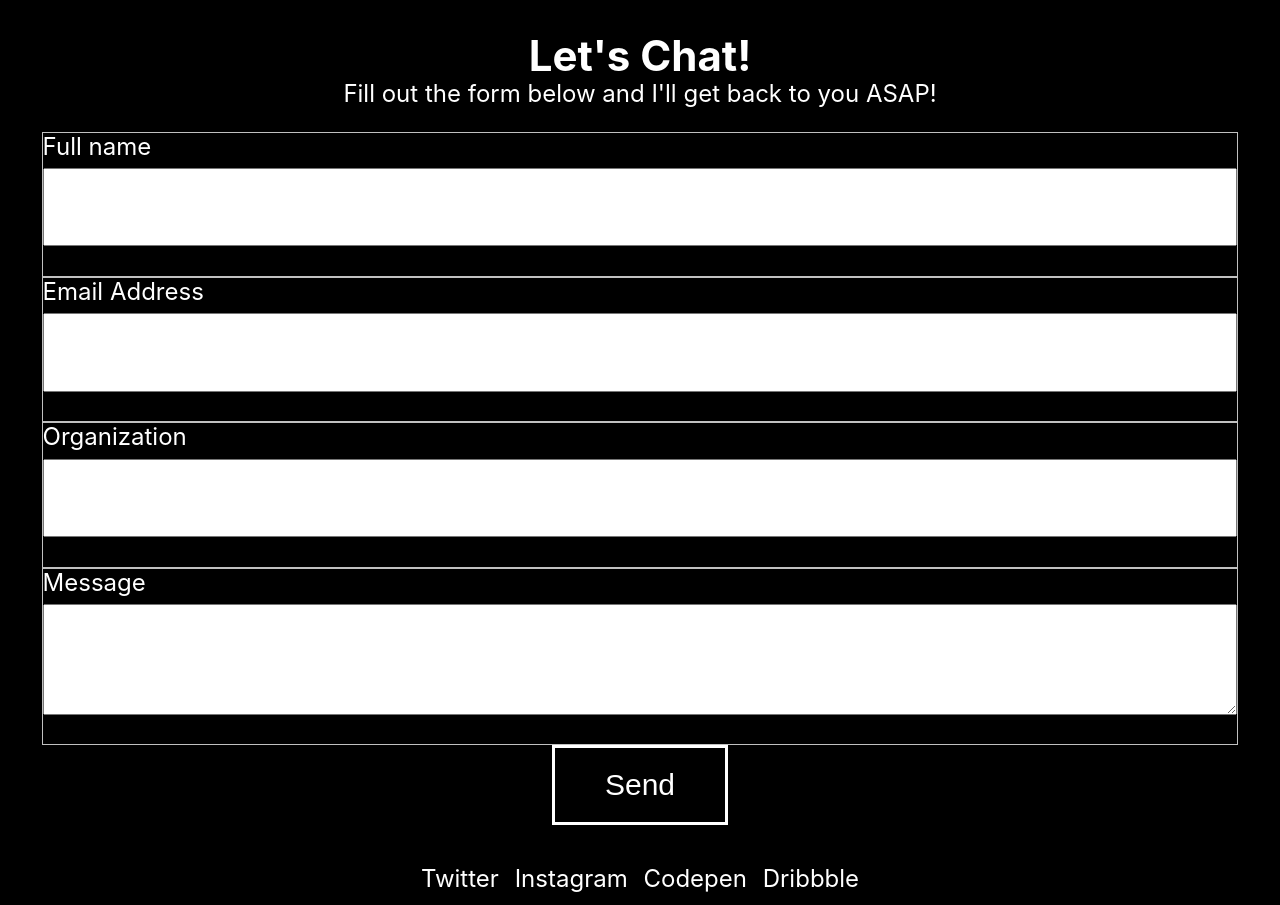
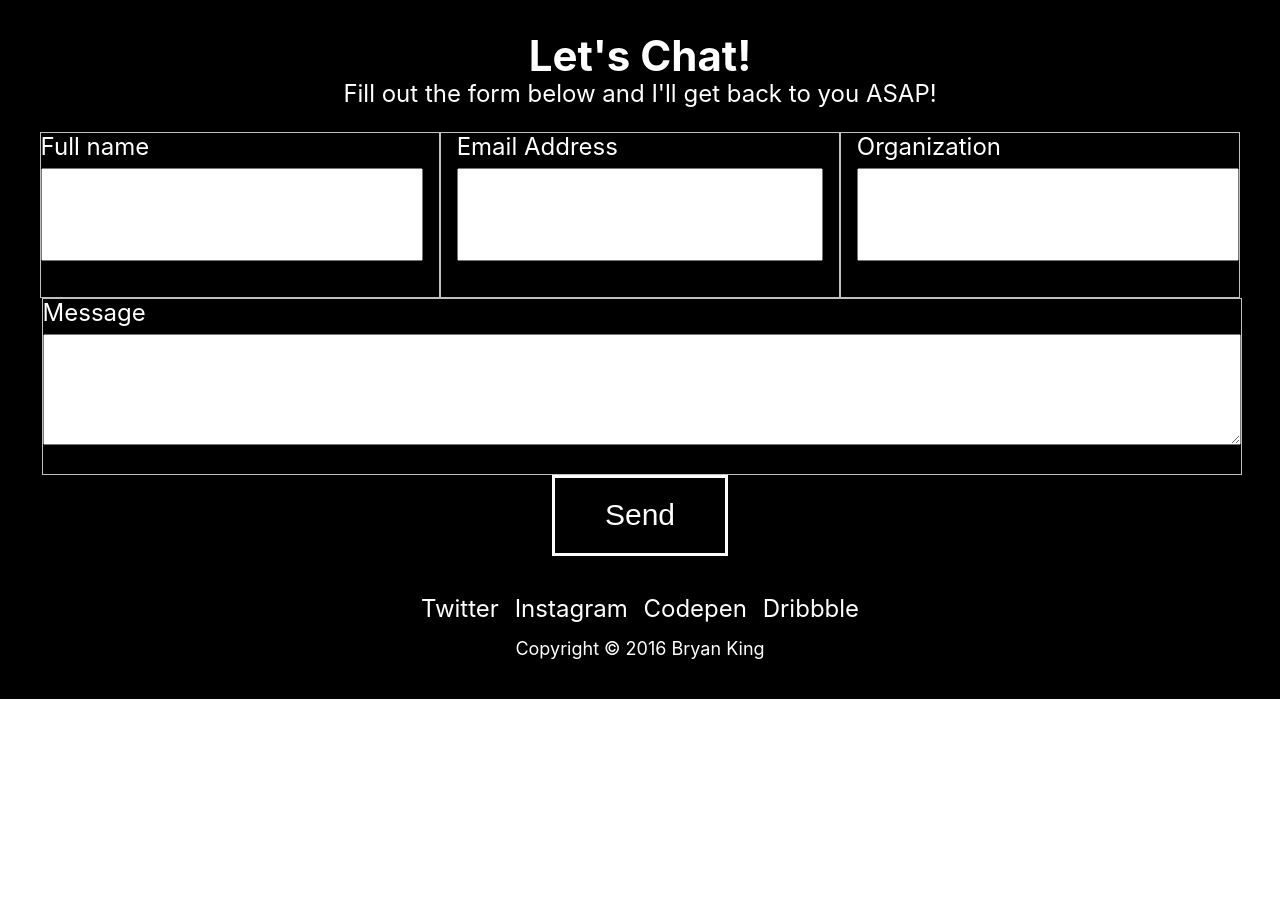
Before and after one commit to boldlybryan/brykng-static, a website: page index.html in a window 1280 px wide. Shown: the part 1540-2445 px from the top of the page. After the commit the page ends 2239 px from the top, so only its background shows below. Drawn offline with Linux system fonts and the light colour scheme.

Commit message:
collapsing 3-column form

```diff
--- a/index.html
+++ b/index.html
@@ -51,19 +51,19 @@
     <h2 class="text-center">Let's Chat!</h2>
     <p class="text-center mb3">Fill out the form below and I'll get back to you ASAP!</p>
     <form action="#">
-      <fieldset class="border-none p0">
+      <fieldset class="border-none m0 p0 pr2-lg whole one-third-lg left-lg">
         <label class="inline-block mb1">Full name</label>
-        <input class="block whole mb3 p2 text-md" type="text">
+        <input class="mb3 p2 text-lg whole" type="text">
       </fieldset>
-      <fieldset class="border-none p0">
+      <fieldset class="border-none m0 p0 px2-lg whole one-third-lg left-lg">
         <label class="inline-block mb1">Email Address</label>
-        <input class="block whole mb3 p2 text-md" type="text">
+        <input class="mb3 p2 text-lg whole" type="text">
       </fieldset>
-      <fieldset class="border-none p0">
+      <fieldset class="border-none m0 p0 pl2-lg whole one-third-lg left-lg">
         <label class="inline-block mb1">Organization</label>
-        <input class="block whole mb3 p2 text-md" type="text">
+        <input class="mb3 p2 text-lg whole" type="text">
       </fieldset>
-      <fieldset class="border-none p0">
+      <fieldset class="border-none p0 whole">
         <label class="inline-block mb1">Message</label>
         <textarea class="block whole mb3 p2 text-md"></textarea>
       </fieldset>
```
